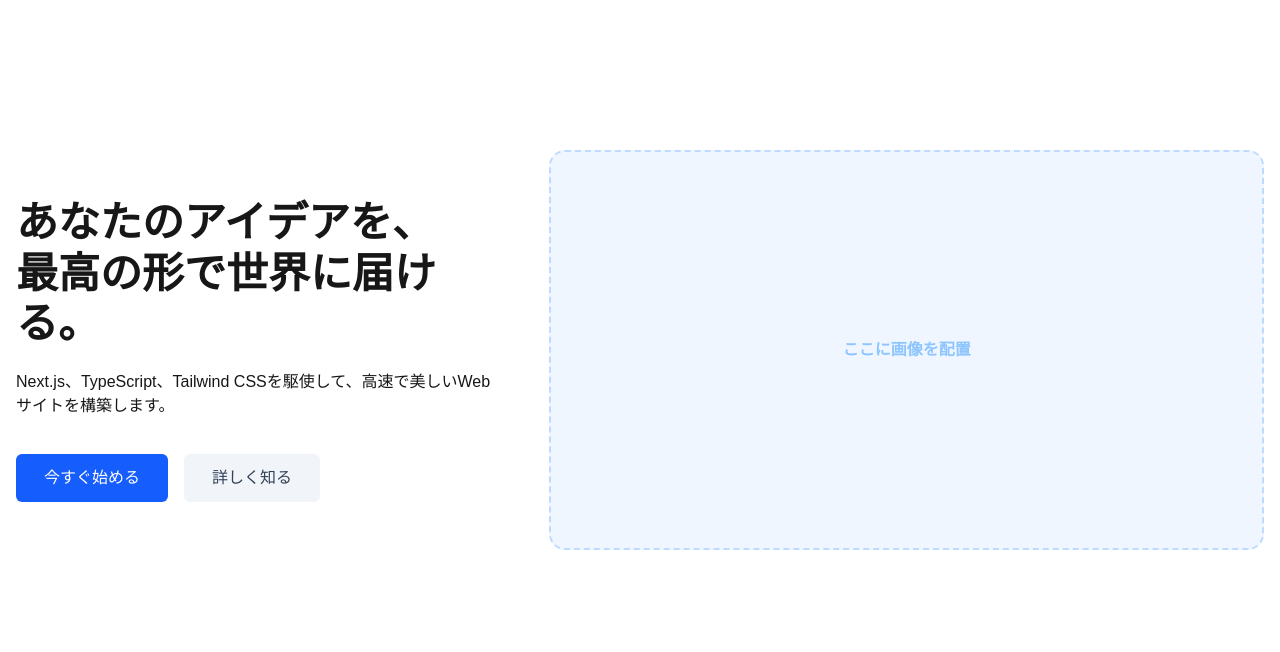
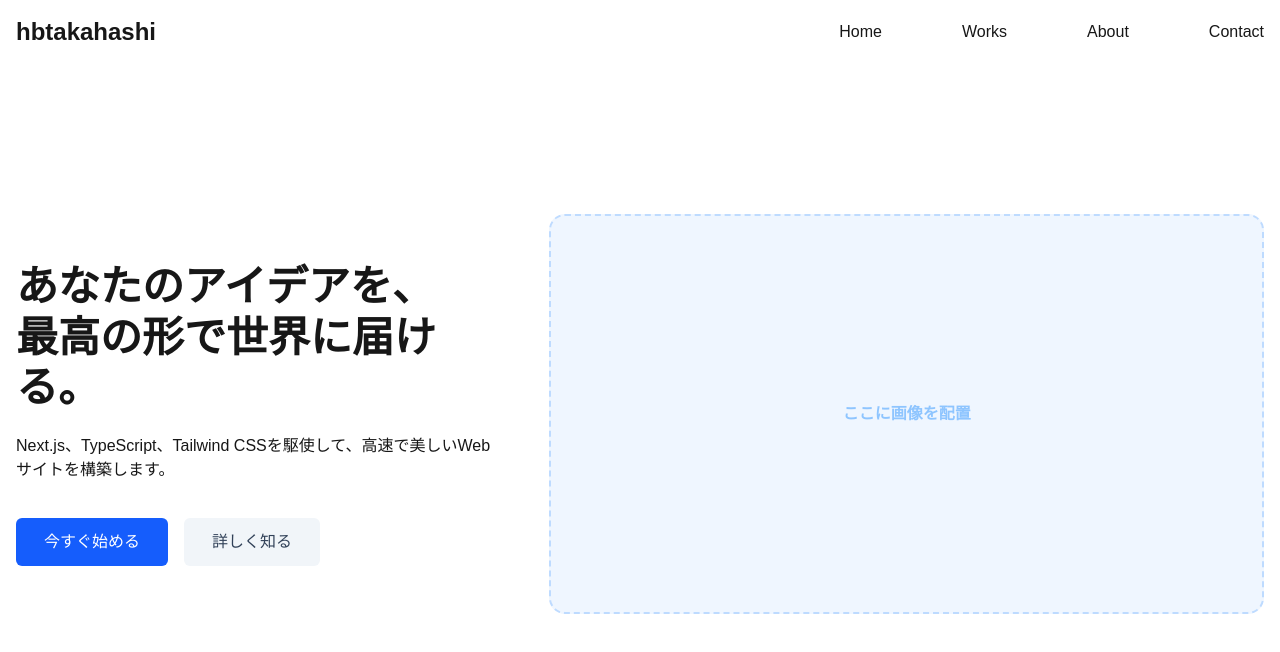
Before and after one commit to hbtakahashi/hbtakahashi, a Next.js app: page / in a window 1280 px wide. Shown: the top 652 px of the page. Built offline with nearby package versions, Linux system fonts and the light colour scheme.

Commit message:
update: Headerのnavの配置

```diff
--- /dev/null
+++ b/src/app/components/Header.tsx
@@ -0,0 +1,23 @@
+import React from "react";
+
+const Header = () => {
+  return (
+    <header>
+      <div className="flex justify-between items-center p-4">
+        <p className="font-bold text-2xl">hbtakahashi</p>
+        <div>
+          <nav>
+            <ul className="flex items-center gap-20">
+              <li className="hover:text-green-300 hover:underline">Home</li>
+              <li>Works</li>
+              <li>About</li>
+              <li>Contact</li>
+            </ul>
+          </nav>
+        </div>
+      </div>
+    </header>
+  );
+};
+
+export default Header;
--- a/src/app/layout.tsx
+++ b/src/app/layout.tsx
@@ -1,6 +1,7 @@
 import type { Metadata } from "next";
 import { Geist, Geist_Mono } from "next/font/google";
 import "./globals.css";
+import Header from "./components/Header";
 
 const geistSans = Geist({
   variable: "--font-geist-sans",
@@ -27,7 +28,10 @@ export default function RootLayout({
       lang="en"
       className={`${geistSans.variable} ${geistMono.variable} h-full antialiased`}
     >
-      <body className="min-h-full flex flex-col">{children}</body>
+      <body className="min-h-full flex flex-col">
+        <Header />
+        {children}
+      </body>
     </html>
   );
 }
```
